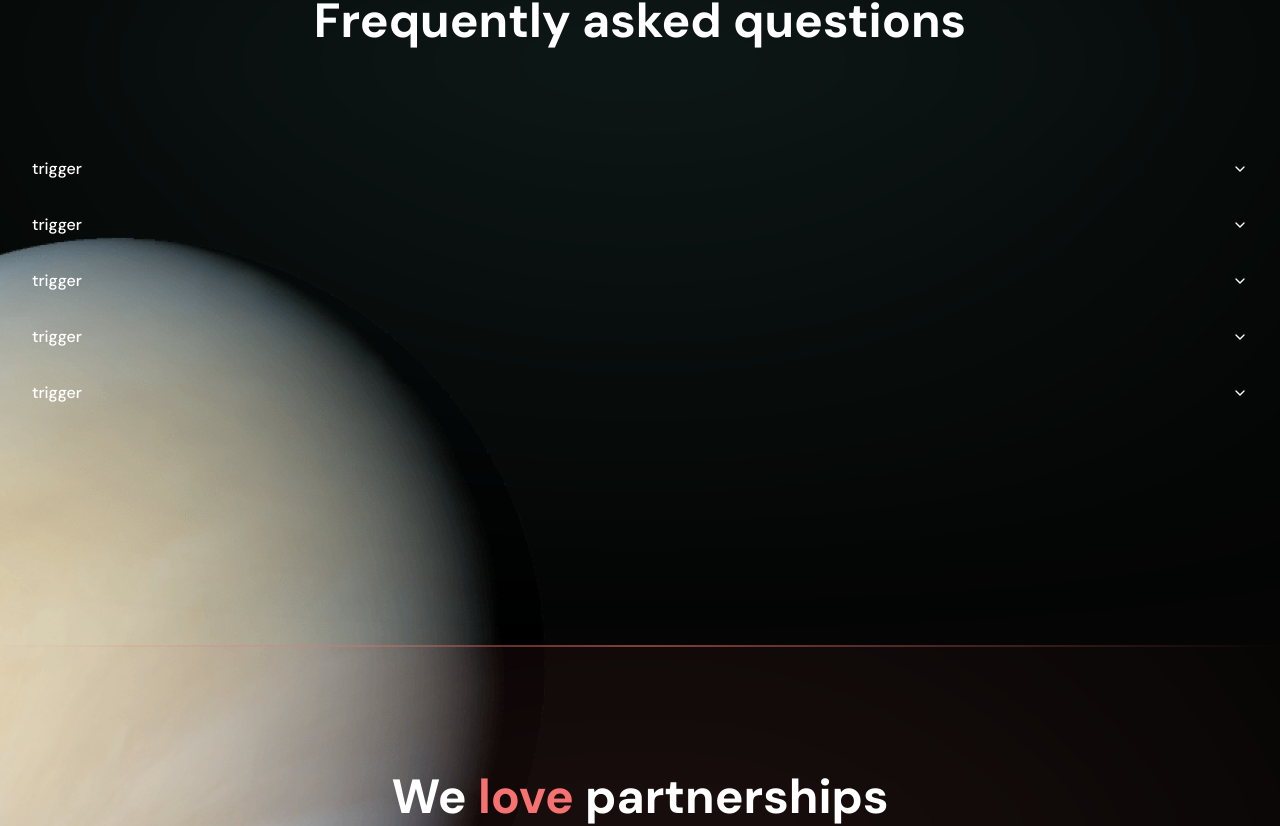
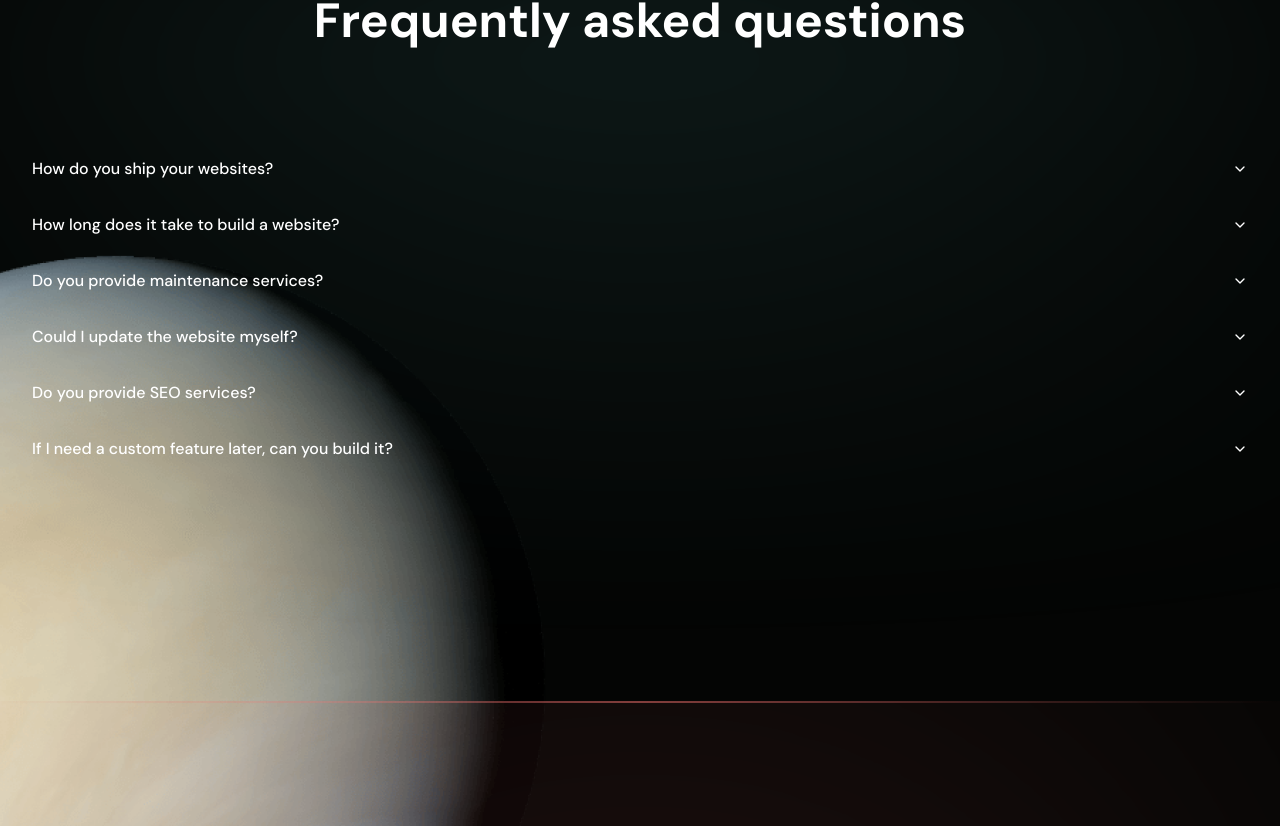
Before and after one commit to ascendance-projects/web, a Next.js app: page / in a window 1280 px wide. Shown: the part 3495-4321 px from the top of the page. Built offline with nearby package versions, Linux system fonts and the light colour scheme.

Commit message:
[FIX] Small fixes about content & animations

```diff
--- a/src/components/Footer.tsx
+++ b/src/components/Footer.tsx
@@ -2,11 +2,10 @@ import Link from "next/link";
 import GitHub from "./icons/GitHub";
 import Instagram from "./icons/Instagram";
 import X from "./icons/X";
-import Logo from "./Logo";
 
 export default function Footer() {
   return (
-    <footer className="py-24">
+    <footer className="bg-zinc-900/45 py-24">
       <div className="container">
         <div className="flex flex-wrap justify-between gap-8">
           {/* Navigate  */}
--- a/src/features/homepage/components/Cards.tsx
+++ b/src/features/homepage/components/Cards.tsx
@@ -66,6 +66,7 @@ export default function Cards() {
       variants={parentVariant}
       initial="hidden"
       whileInView="visible"
+      viewport={{ once: true }}
       className="container mt-32 grid grid-cols-3 gap-8 pb-32"
     >
       {CARDS.map(card => (
--- a/src/features/homepage/components/Contact.tsx
+++ b/src/features/homepage/components/Contact.tsx
@@ -36,7 +36,7 @@ export default function Contact() {
                     <FormItem>
                       <FormLabel>Name</FormLabel>
                       <FormControl>
-                        <Input {...field} />
+                        <Input {...field} placeholder="John Doe" />
                       </FormControl>
                       <FormMessage />
                     </FormItem>
--- a/src/features/homepage/components/FAQ.tsx
+++ b/src/features/homepage/components/FAQ.tsx
@@ -10,6 +10,42 @@ import {
 } from "~/components/ui/accordion";
 import staggerChildren from "~/lib/transitions/staggerChildren";
 import translate from "~/lib/transitions/translate";
+
+const QUESTIONS_AND_ANSWERS = [
+  {
+    question: "How do you ship your websites?",
+    answer:
+      "Depending on the technology stack, we use different methods to ship websites. For static websites, we can use multiple services like Vercel, Netlify, or GitHub Pages. For dynamic websites, we use services like Hostinger, OVH, or other hosting providers depending on the client's needs and location.",
+  },
+  {
+    question: "How long does it take to build a website?",
+    answer:
+      "It depends on the complexity of the website. A simple landing page can be done in a few days, while a complex web application can take several months. We always provide an estimate before starting the project.",
+  },
+  {
+    question: "Do you provide maintenance services?",
+    answer:
+      "Yes, we provide maintenance services for all the websites we build. We offer different maintenance plans depending on your needs. We can update the website, add new features, or fix bugs.",
+  },
+  {
+    question: "Could I update the website myself?",
+    answer:
+      "Yes, we can provide a content management system (CMS) that allows you to update the website yourself. Depending on your needs, we can build one that matches your brand and business.",
+  },
+  {
+    question: "Do you provide SEO services?",
+    answer:
+      "Yes, we provide SEO services for all the websites we build. We optimize the website for search engines and help you rank higher in search results. We also offer SEO audits and consulting services.",
+  },
+  {
+    question: "If I need a custom feature later, can you build it?",
+    answer:
+      "Yes, we can build custom features for your website. We can add new pages, forms, or any other feature you need. We always provide an estimate before starting the work.",
+  },
+] satisfies {
+  question: string;
+  answer: string;
+}[];
 
 export default function FAQ() {
   return (
@@ -36,12 +72,14 @@ export default function FAQ() {
           whileInView="visible"
           className="mt-24"
         >
-          <Accordion>
-            {Array.from({ length: 5 }).map((_, i) => (
-              <motion.div variants={translate} key={_}>
+          <Accordion type="multiple">
+            {QUESTIONS_AND_ANSWERS.map(({ question, answer }, i) => (
+              <motion.div variants={translate} key={question}>
                 <AccordionItem value={i.toString()}>
-                  <AccordionTrigger>trigger</AccordionTrigger>
-                  <AccordionContent>content</AccordionContent>
+                  <AccordionTrigger>{question}</AccordionTrigger>
+                  <AccordionContent className="text-zinc-400">
+                    {answer}
+                  </AccordionContent>
                 </AccordionItem>
               </motion.div>
             ))}
```
